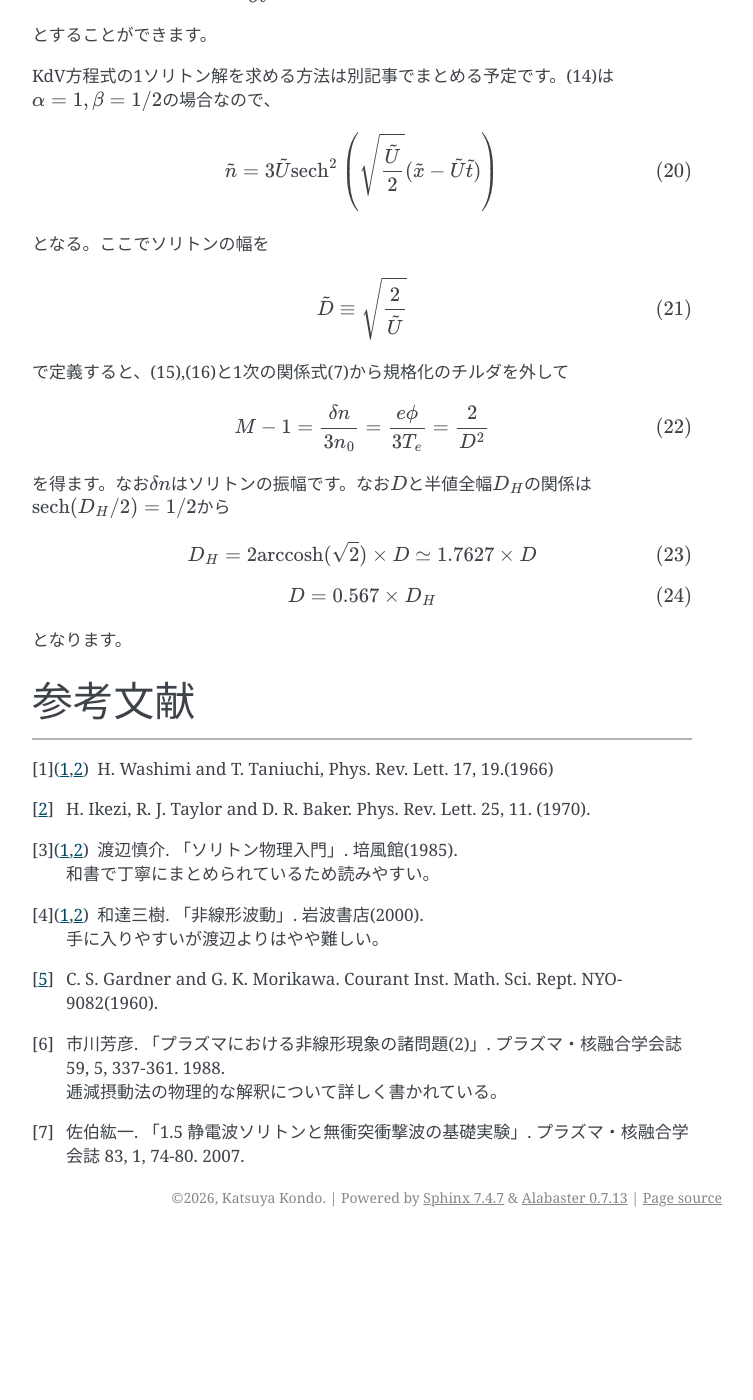
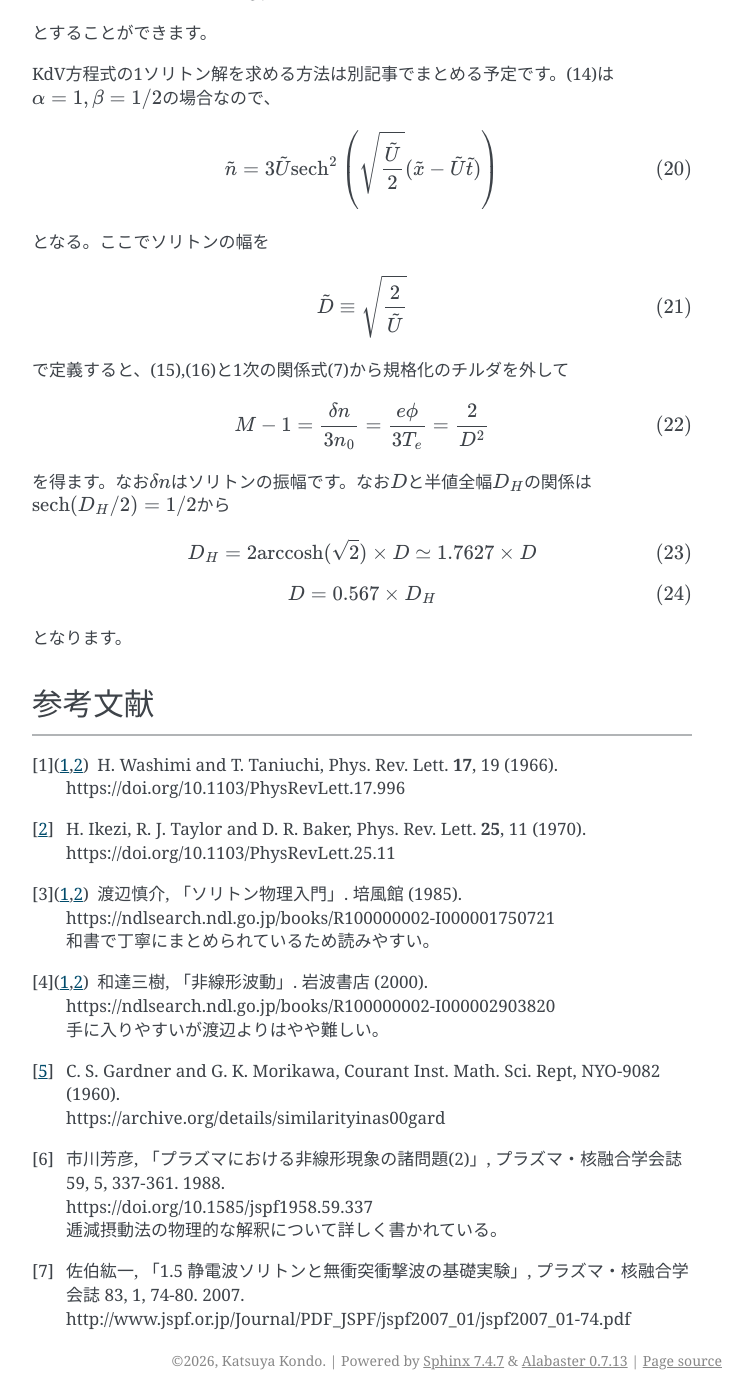
Before and after one commit to kondokatsuya72m/notes, a Sphinx documentation site: the page built from docs/physics/ion-acoustic-soliton.md, in a window 1280 px wide and 1400 px high, scrolled down 4034 px. Shown: the whole window, without its empty margins (388-1141 px from the left). Built offline with Sphinx 7.4.7, drawn with Linux system fonts in a browser that asks for light colours; before the commit the page ends 5271 px from its top, so only the background shows below that.

Commit message:
脚注を整理

```diff
--- a/docs/physics/ion-acoustic-soliton.md
+++ b/docs/physics/ion-acoustic-soliton.md
@@ -1,7 +1,7 @@
 # イオン音波ソリトン
 本稿ではプラズマの基礎方程式からK-dV方程式を導出し、それがソリトン解を持つことを示します。プラズマでのK-dV方程式とイオン音波ソリトンはWashimiらによって1966年に理論的に予測され [^Washimi_1966]、その4年後にIkeziらによって実験で観測されました [^Ikezi_1970]。
 
-# 導出
+## 導出
 連続の式、イオンの運動方程式、電子の断熱応答の式、Poisson方程式を支配方程式系から導出します [^Watanabe_book] [^Wadachi_book]。
 
 $$
@@ -242,11 +242,11 @@ $$
 
 となります。
 
-# 参考文献
-[^Ikezi_1970]:  H. Ikezi, R. J. Taylor and D. R. Baker. Phys. Rev. Lett. 25, 11. (1970).
-[^Washimi_1966]: H. Washimi and T. Taniuchi, Phys. Rev. Lett. 17, 19.(1966)
-[^Ichikawa_1988]: 市川芳彦. 「プラズマにおける非線形現象の諸問題(2)」. プラズマ・核融合学会誌 59, 5, 337-361. 1988. <br> 逓減摂動法の物理的な解釈について詳しく書かれている。
-[^Saeki_2007]: 佐伯紘一. 「1.5 静電波ソリトンと無衝突衝撃波の基礎実験」. プラズマ・核融合学会誌 83, 1, 74-80. 2007.
-[^Watanabe_book]: 渡辺慎介. 「ソリトン物理入門」. 培風館(1985).<br> 和書で丁寧にまとめられているため読みやすい。
-[^Wadachi_book]: 和達三樹. 「非線形波動」. 岩波書店(2000). <br> 手に入りやすいが渡辺よりはやや難しい。
-[^Gardner_Morikawa_1960]: C. S. Gardner and G. K. Morikawa. Courant Inst. Math. Sci. Rept. NYO-9082(1960).
+## 参考文献
+[^Ikezi_1970]:  H. Ikezi, R. J. Taylor and D. R. Baker, Phys. Rev. Lett. **25**, 11 (1970). <br> https://doi.org/10.1103/PhysRevLett.25.11
+[^Washimi_1966]: H. Washimi and T. Taniuchi, Phys. Rev. Lett. **17**, 19 (1966). <br> https://doi.org/10.1103/PhysRevLett.17.996
+[^Ichikawa_1988]: 市川芳彦, 「プラズマにおける非線形現象の諸問題(2)」, プラズマ・核融合学会誌 59, 5, 337-361. 1988. <br> https://doi.org/10.1585/jspf1958.59.337 <br> 逓減摂動法の物理的な解釈について詳しく書かれている。
+[^Saeki_2007]: 佐伯紘一, 「1.5 静電波ソリトンと無衝突衝撃波の基礎実験」, プラズマ・核融合学会誌 83, 1, 74-80. 2007. <br> http://www.jspf.or.jp/Journal/PDF_JSPF/jspf2007_01/jspf2007_01-74.pdf
+[^Watanabe_book]: 渡辺慎介, 「ソリトン物理入門」. 培風館 (1985). <br> https://ndlsearch.ndl.go.jp/books/R100000002-I000001750721 <br> 和書で丁寧にまとめられているため読みやすい。
+[^Wadachi_book]: 和達三樹, 「非線形波動」. 岩波書店 (2000). <br> https://ndlsearch.ndl.go.jp/books/R100000002-I000002903820 <br> 手に入りやすいが渡辺よりはやや難しい。
+[^Gardner_Morikawa_1960]: C. S. Gardner and G. K. Morikawa, Courant Inst. Math. Sci. Rept, NYO-9082 (1960). <br> https://archive.org/details/similarityinas00gard
```
